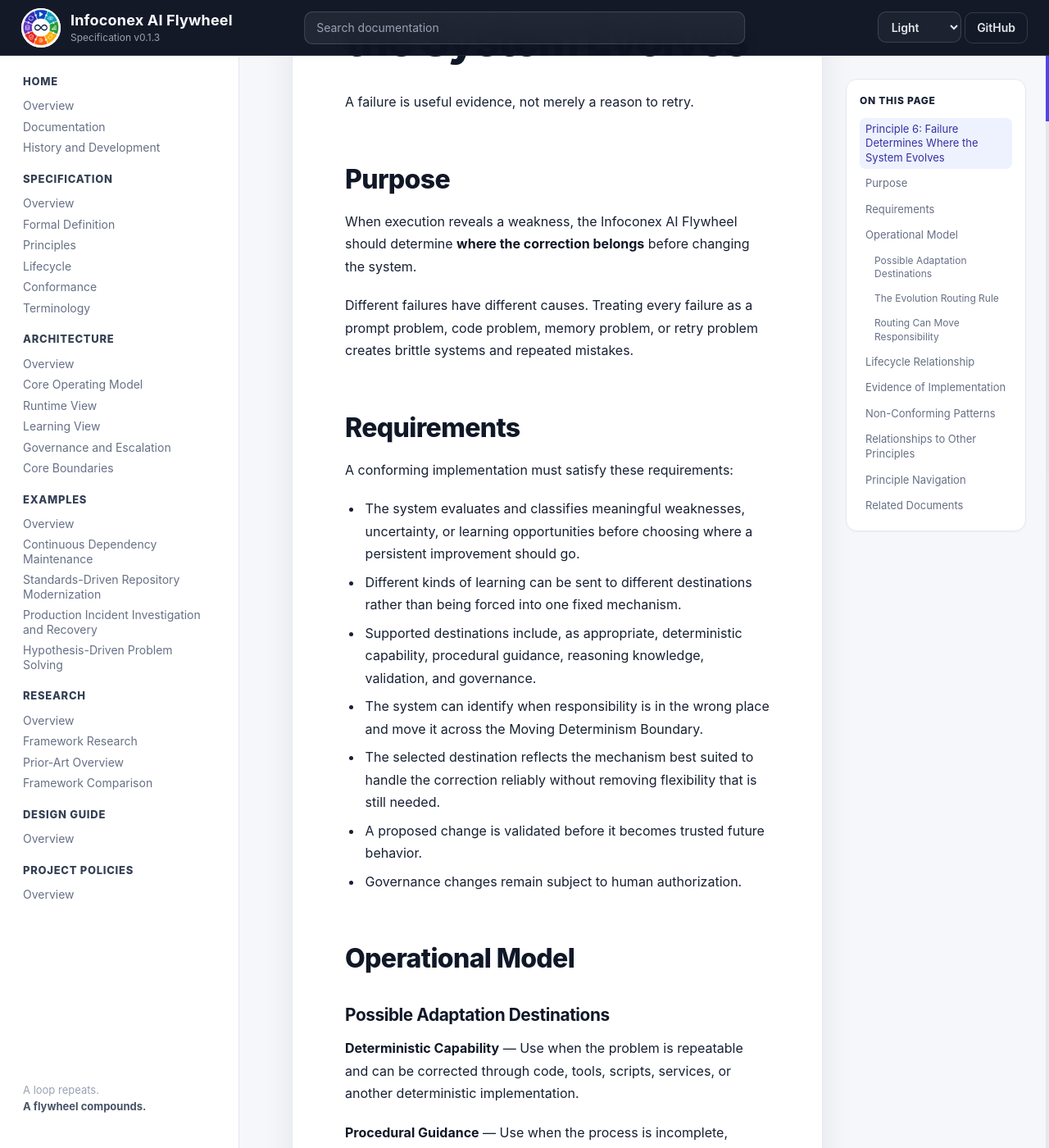
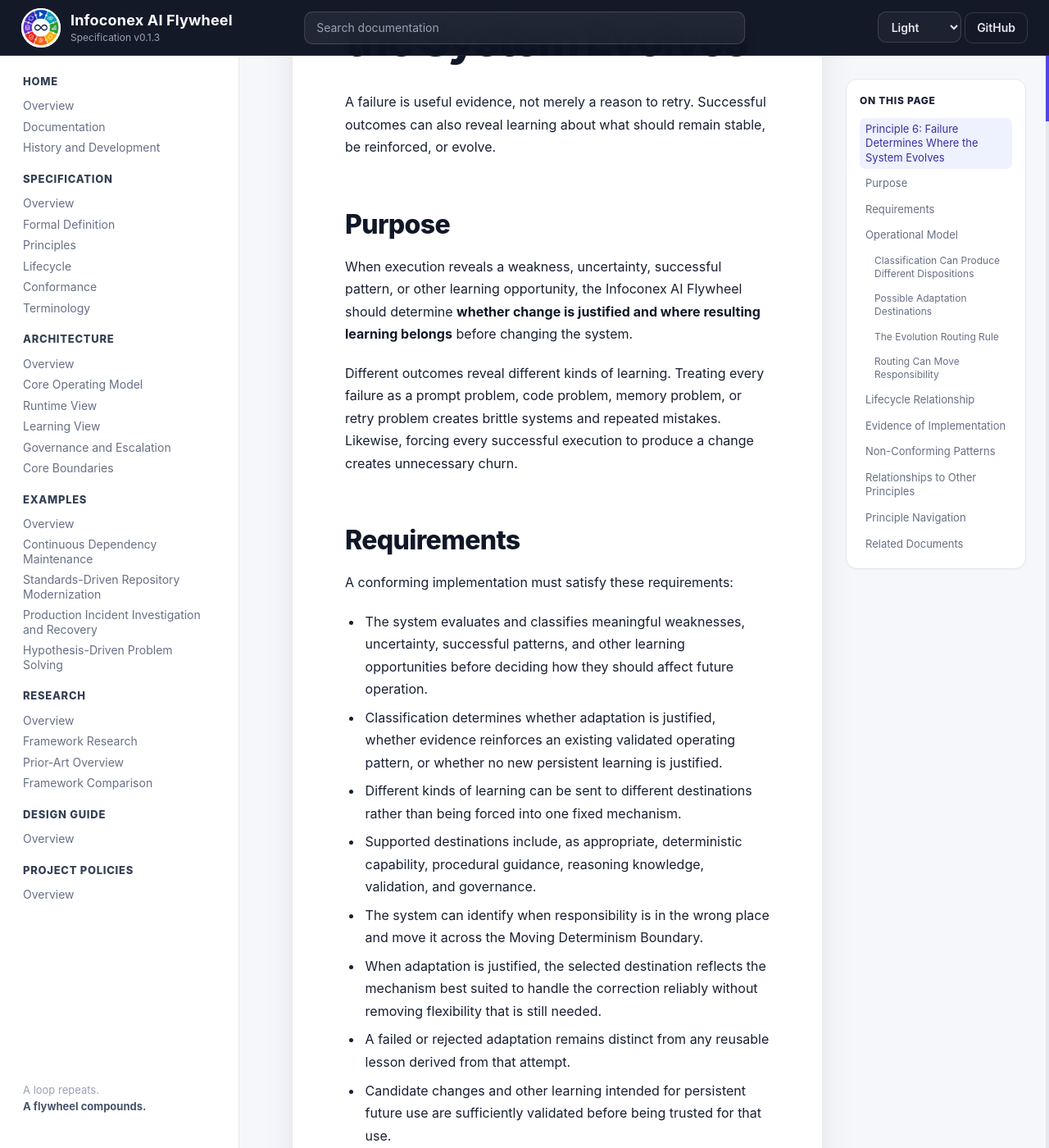
Before and after one commit to infoconex/ai-flywheel, a Jekyll site: the page built from docs/specification/principles/06-evolution-routing.md, in a window 1280 px wide and 1400 px high, scrolled down 305 px. Shown: the whole window at 82% size. Built offline with Jekyll 4.4.1, drawn with Linux system fonts in a browser that asks for light colours; our own code applies the rules of GitHub Pages for plain Markdown files; some of the changed text lies outside the part shown.

Commit message:
Align evolution routing with no-change and failure learning semantics

```diff
--- a/docs/specification/principles/06-evolution-routing.md
+++ b/docs/specification/principles/06-evolution-routing.md
@@ -1,26 +1,38 @@
 # Principle 6: Failure Determines Where the System Evolves
 
-A failure is useful evidence, not merely a reason to retry.
+A failure is useful evidence, not merely a reason to retry. Successful outcomes can also reveal learning about what should remain stable, be reinforced, or evolve.
 
 ## Purpose
 
-When execution reveals a weakness, the Infoconex AI Flywheel should determine **where the correction belongs** before changing the system.
+When execution reveals a weakness, uncertainty, successful pattern, or other learning opportunity, the Infoconex AI Flywheel should determine **whether change is justified and where resulting learning belongs** before changing the system.
 
-Different failures have different causes. Treating every failure as a prompt problem, code problem, memory problem, or retry problem creates brittle systems and repeated mistakes.
+Different outcomes reveal different kinds of learning. Treating every failure as a prompt problem, code problem, memory problem, or retry problem creates brittle systems and repeated mistakes. Likewise, forcing every successful execution to produce a change creates unnecessary churn.
 
 ## Requirements
 
 A conforming implementation must satisfy these requirements:
 
-- The system evaluates and classifies meaningful weaknesses, uncertainty, or learning opportunities before choosing where a persistent improvement should go.
+- The system evaluates and classifies meaningful weaknesses, uncertainty, successful patterns, and other learning opportunities before deciding how they should affect future operation.
+- Classification determines whether adaptation is justified, whether evidence reinforces an existing validated operating pattern, or whether no new persistent learning is justified.
 - Different kinds of learning can be sent to different destinations rather than being forced into one fixed mechanism.
 - Supported destinations include, as appropriate, deterministic capability, procedural guidance, reasoning knowledge, validation, and governance.
 - The system can identify when responsibility is in the wrong place and move it across the Moving Determinism Boundary.
-- The selected destination reflects the mechanism best suited to handle the correction reliably without removing flexibility that is still needed.
-- A proposed change is validated before it becomes trusted future behavior.
+- When adaptation is justified, the selected destination reflects the mechanism best suited to handle the correction reliably without removing flexibility that is still needed.
+- A failed or rejected adaptation remains distinct from any reusable lesson derived from that attempt.
+- Candidate changes and other learning intended for persistent future use are sufficiently validated before being trusted for that use.
 - Governance changes remain subject to human authorization.
 
 ## Operational Model
+
+### Classification Can Produce Different Dispositions
+
+Classification may determine that:
+
+- **Adaptation is justified** and resulting learning should change a persistent operational asset.
+- **No adaptation is justified** and the outcome reinforces an existing validated operating pattern.
+- **No new persistent learning is justified** even though the outcome and classification remain part of the evidence record.
+
+A failure may also produce learning that is different from the failed candidate itself. For example, a rejected change may reveal a known-failure rule, applicability constraint, detection mechanism, validation check, procedural instruction, or alternative-strategy rule.
 
 ### Possible Adaptation Destinations
 
@@ -36,6 +48,8 @@ A conforming implementation must satisfy these requirements:
 
 ### The Evolution Routing Rule
 
+When a correction is required:
+
 > **Correct the weakness at the lowest layer capable of handling it reliably without unnecessarily removing adaptability.**
 
 This prevents the system from solving every recurring problem with more AI reasoning when a more reliable mechanism exists. It also prevents the system from hard-coding behavior that still requires judgment.
@@ -50,21 +64,25 @@ Examples include:
 
 ## Lifecycle Relationship
 
-- **Observe and Evaluate:** Evidence establishes what happened and whether the outcome exposed a weakness or opportunity.
-- **Classify:** The system identifies the type of issue and asks where the learning should live.
-- **Adapt:** The selected destination receives the proposed correction.
-- **Validate:** The change is tested before being trusted.
-- **Persist and Reuse:** Validated and authorized learning becomes part of future operation.
+- **Observe and Evaluate:** Evidence establishes what happened and what learning the outcome may contain, including successful reinforcing evidence.
+- **Classify:** The system determines whether adaptation is justified and where resulting learning should live.
+- **Adapt:** A candidate correction is created when change is justified, or the no-adaptation disposition is explicitly resolved.
+- **Validate:** Candidate improvements or other reusable learning intended for persistence are evaluated for sufficient support.
+- **Persist and Reuse:** Supported learning becomes part of future operation, reinforcing evidence may strengthen an existing validated pattern, or the lifecycle explicitly resolves that no new persistent learning is required.
+- **Later cycles:** Failure-derived learning and new evidence can challenge earlier classifications or persisted learning and route the system through the lifecycle again.
 
 ## Evidence of Implementation
 
 Evidence supporting this principle may include:
 
-- Classified failures or learning opportunities with identified causes
+- Classified failures, uncertainty, successful patterns, or learning opportunities with identified causes or meaning
+- Explicit decisions about whether adaptation is justified
 - Examples in which different lessons produced different destinations
 - Records showing why a correction was placed in code, procedure, reasoning guidance, validation, or governance
-- Examples of responsibility moving across the Moving Determinism Boundary
-- Validation results for proposed changes before persistence or reuse
+- No-change classifications that reinforce an existing validated pattern without manufacturing an adaptation
+- Failure-derived learning that remains distinguishable from the failed or rejected candidate
+- Evidence that responsibility can move across the Moving Determinism Boundary when justified
+- Validation results for candidate changes or other reusable learning before persistence or reuse
 
 ## Non-Conforming Patterns
 
@@ -72,19 +90,21 @@ This principle is not satisfied when:
 
 - Every failure produces the same response
 - The system only retries without diagnosis
+- Every successful outcome is forced to create a change
 - Every lesson is stored only as memory
 - Every failure is treated only as a code defect
 - Every weakness becomes additional prompt text
 - Learning is persisted without determining what part of the system should own it
 - The system has no intentional way to move responsibility when the current placement is wrong
+- A failed candidate is promoted as approved behavior instead of separating any validated lesson derived from it
 
 ## Relationships to Other Principles
 
-- [Principle 3: Work Is Distributed Across a Moving Determinism Boundary](03-moving-determinism-boundary.md) defines where responsibility can live; this principle determines where a specific learning should be applied.
+- [Principle 3: Work Is Distributed Across a Moving Determinism Boundary](03-moving-determinism-boundary.md) defines where responsibility can live; this principle determines whether and where specific learning should be applied.
 - [Principle 5: Execution Must Produce Outcome Evidence](05-outcome-evidence.md) provides the evidence required for responsible classification and routing.
-- [Principle 7: Learning Must Change a Persistent Operational Asset](07-persistent-learning.md) ensures the selected correction becomes a durable operational asset.
+- [Principle 7: Learning Must Change a Persistent Operational Asset](07-persistent-learning.md) ensures reusable supported learning becomes durable when persistence is justified.
 - [Principle 1: Autonomy Is Bounded by Human Authority](01-human-authority.md) governs changes that affect authority or protected operational assets.
-- [Principle 8: Improvement Must Compound Through Reuse](08-compounding-reuse.md) depends on correctly routed improvements being inherited by future execution.
+- [Principle 8: Improvement Must Compound Through Reuse](08-compounding-reuse.md) depends on relevant current learning and validated operating patterns being inherited by future execution.
 
 ## Principle Navigation
 
```
Also changed, not shown: other parts of docs/specification/principles/06-evolution-routing.md (+1 -0 lines).
